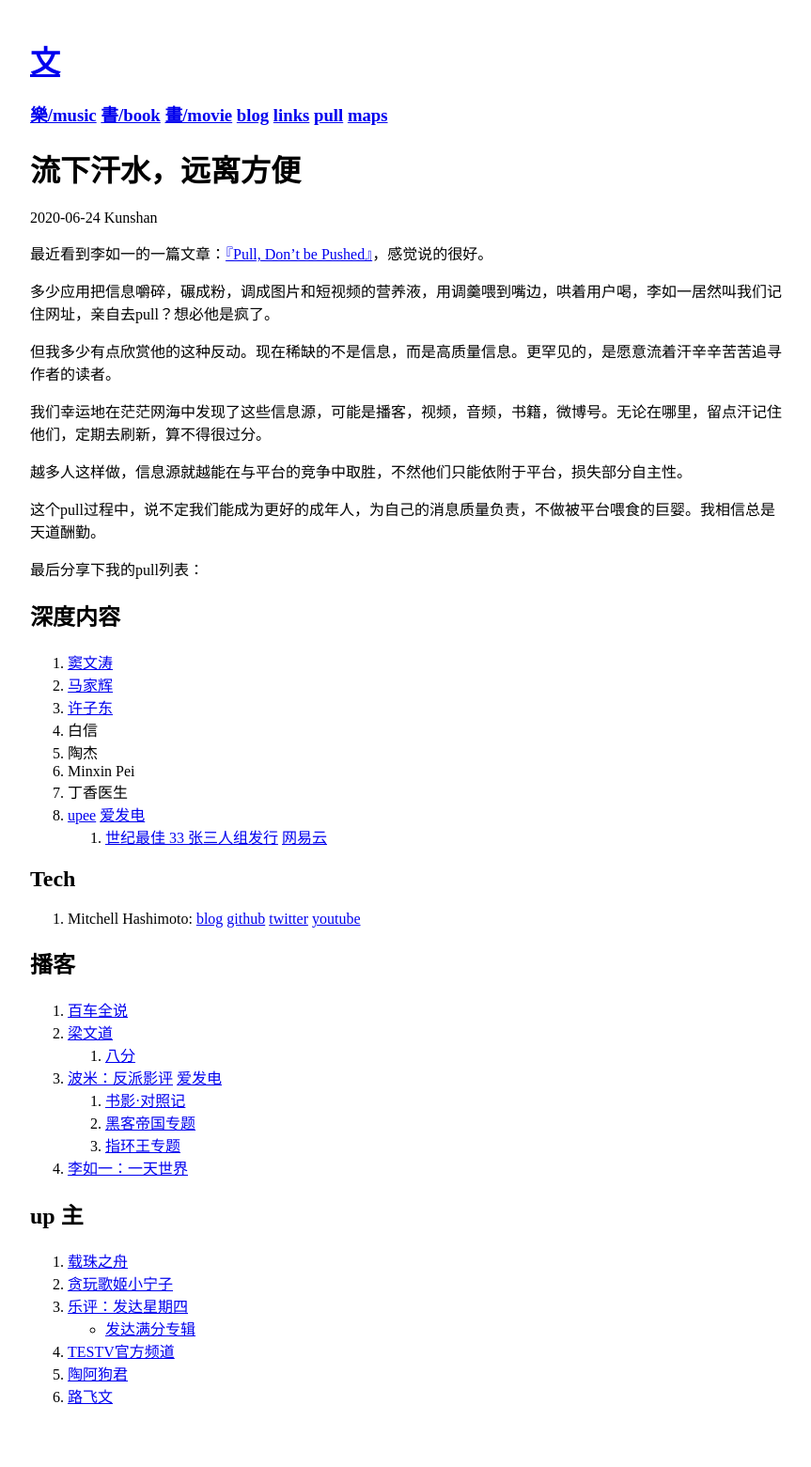
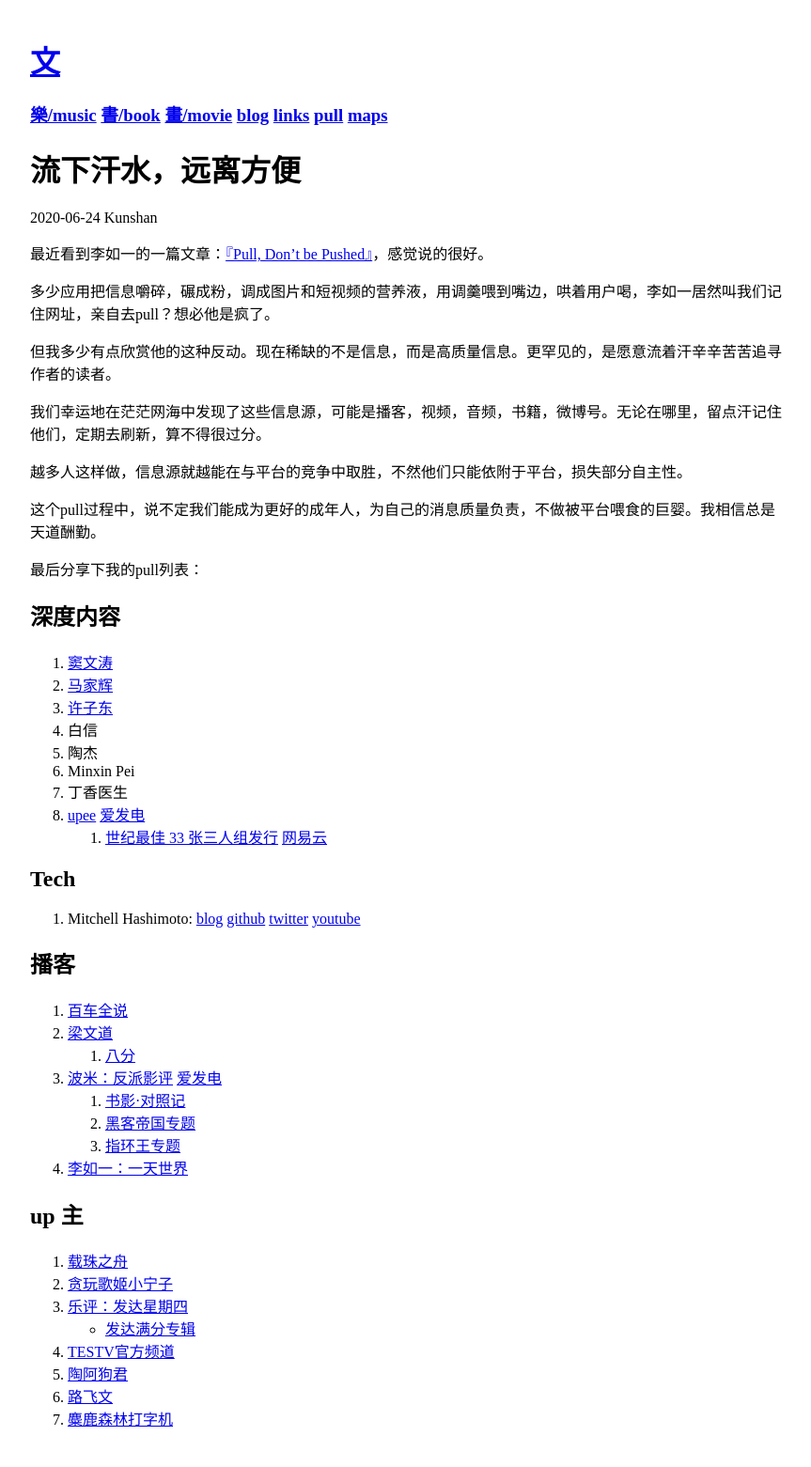
Before and after one commit to wangw469/wangw469.github.io, a Jekyll site: the page built from _posts/2020-06-24-choose-inconvenience.md, in a window 1280 px wide. Shown: the whole page at 94% size, without its empty margins (8-871 px from the left). Built offline with Jekyll 4.4.1, drawn with Linux system fonts in a browser that asks for light colours; before the commit the page ends 1537 px from its top, so only the background shows below that.

Commit message:
add new pull links

```diff
--- a/_posts/2020-06-24-choose-inconvenience.md
+++ b/_posts/2020-06-24-choose-inconvenience.md
@@ -55,3 +55,4 @@
 1. [TESTV官方频道](https://space.bilibili.com/11336264?spm_id_from=333.337.0.0)
 1. [陶阿狗君](https://space.bilibili.com/17364274/upload/video)
 1. [路飞文](https://www.xiaohongshu.com/user/profile/592accd95e87e7383b69f3a9)
+1. [麋鹿森林打字机](https://space.bilibili.com/482703037/upload/video)
```
